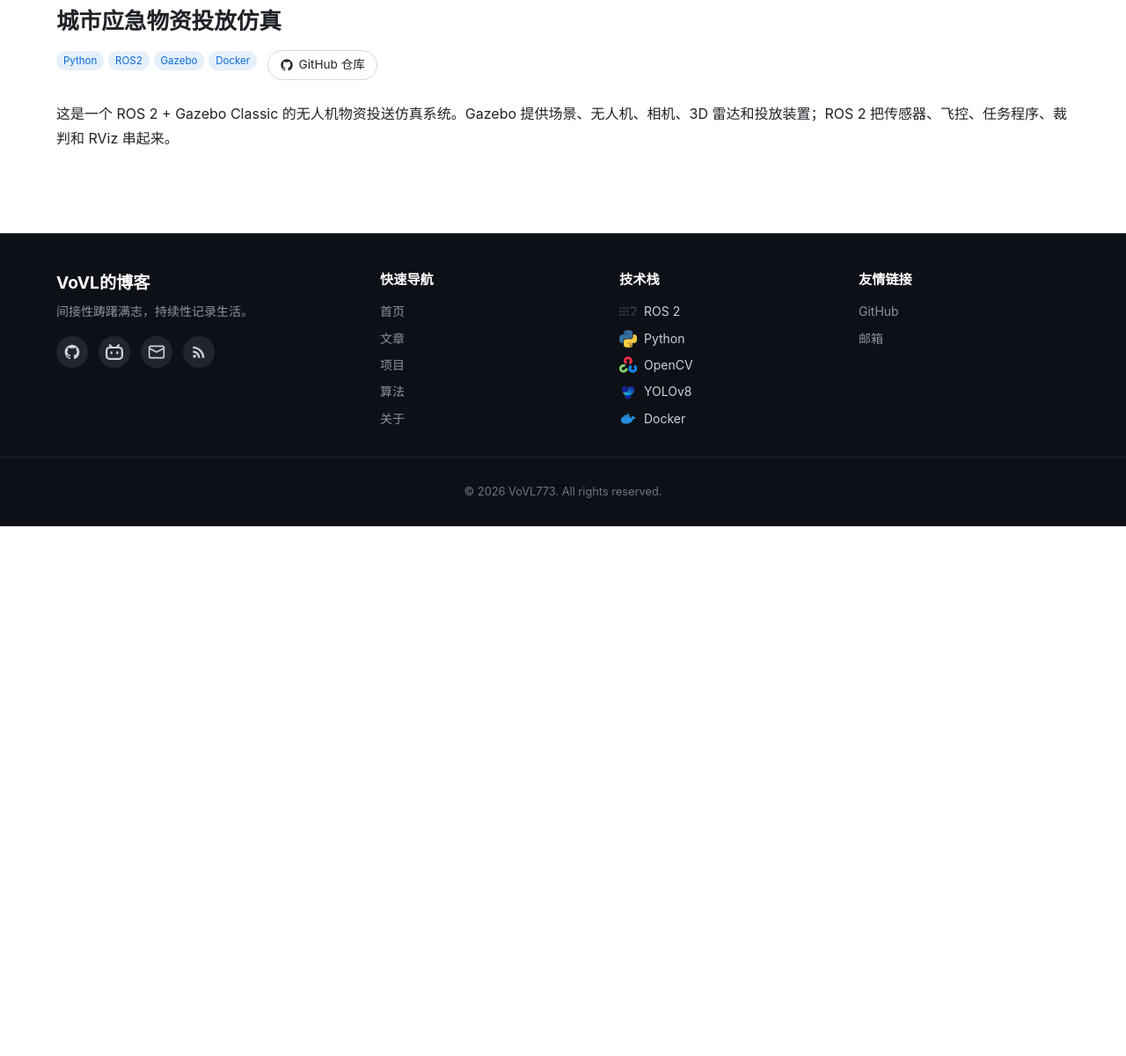
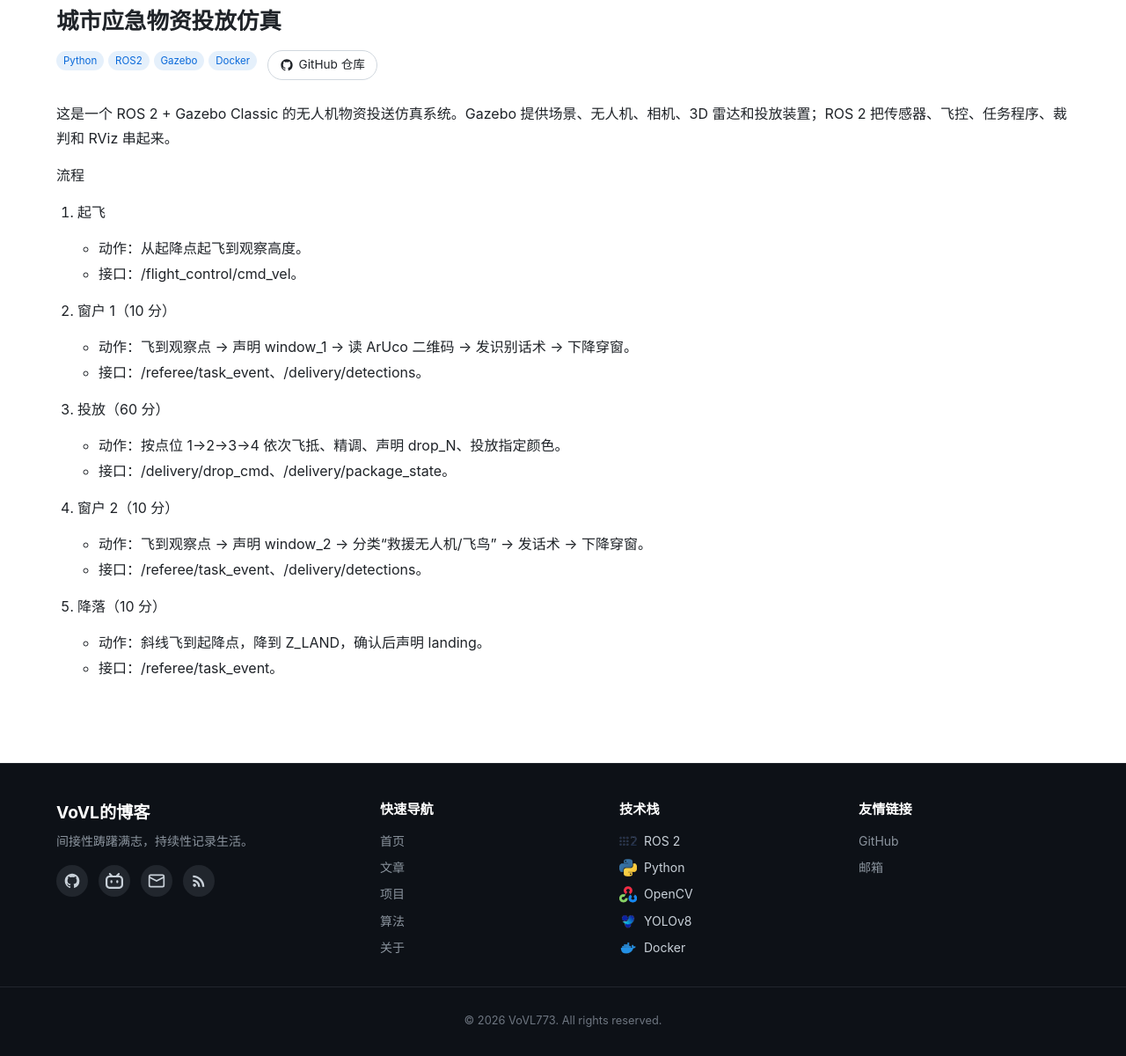
Before and after one commit to VoVL773/VoVL773.github.io, a Jekyll site: the page built from _projects/Distribution_of_supplies-ROS2-Gazebo.md, in a window 1280 px wide and 1400 px high, scrolled down 823 px. Shown: the part 200-1400 px from the top of the window at 88% size. Built offline with Jekyll 4.4.1, drawn with Linux system fonts in a browser that asks for light colours; before the commit the page ends 1621 px from its top, so only the background shows below that.

Commit message:
fix:补充项目简单说明

```diff
--- a/_projects/Distribution_of_supplies-ROS2-Gazebo.md
+++ b/_projects/Distribution_of_supplies-ROS2-Gazebo.md
@@ -6,3 +6,25 @@ github: "https://github.com/VoVL773/Distribution_of_supplies-ROS2-Gazebo-/tree/m
 ---
 
 这是一个 ROS 2 + Gazebo Classic 的无人机物资投送仿真系统。Gazebo 提供场景、无人机、相机、3D 雷达和投放装置；ROS 2 把传感器、飞控、任务程序、裁判和 RViz 串起来。
+
+流程
+1. 起飞
+
+   - 动作：从起降点起飞到观察高度。
+   - 接口：/flight_control/cmd_vel。
+2. 窗户 1（10 分）
+
+   - 动作：飞到观察点 → 声明 window_1 → 读 ArUco 二维码 → 发识别话术 → 下降穿窗。
+   - 接口：/referee/task_event、/delivery/detections。
+3. 投放（60 分）
+
+   - 动作：按点位 1→2→3→4 依次飞抵、精调、声明 drop_N、投放指定颜色。
+   - 接口：/delivery/drop_cmd、/delivery/package_state。
+4. 窗户 2（10 分）
+
+   - 动作：飞到观察点 → 声明 window_2 → 分类“救援无人机/飞鸟” → 发话术 → 下降穿窗。
+   - 接口：/referee/task_event、/delivery/detections。
+5. 降落（10 分）
+
+   - 动作：斜线飞到起降点，降到 Z_LAND，确认后声明 landing。
+   - 接口：/referee/task_event。
```
Also changed, not shown: _projects/dingtalk_blog_statistics.md (+18 -1 lines).
